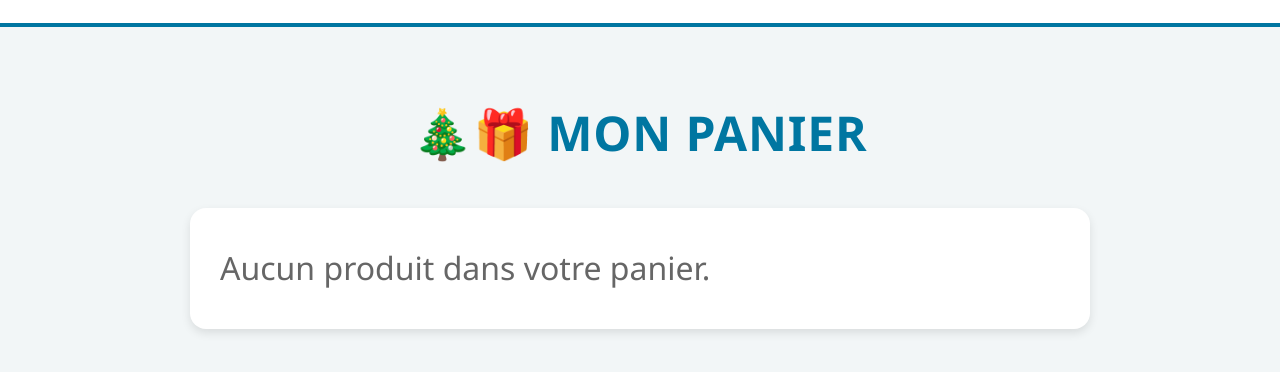
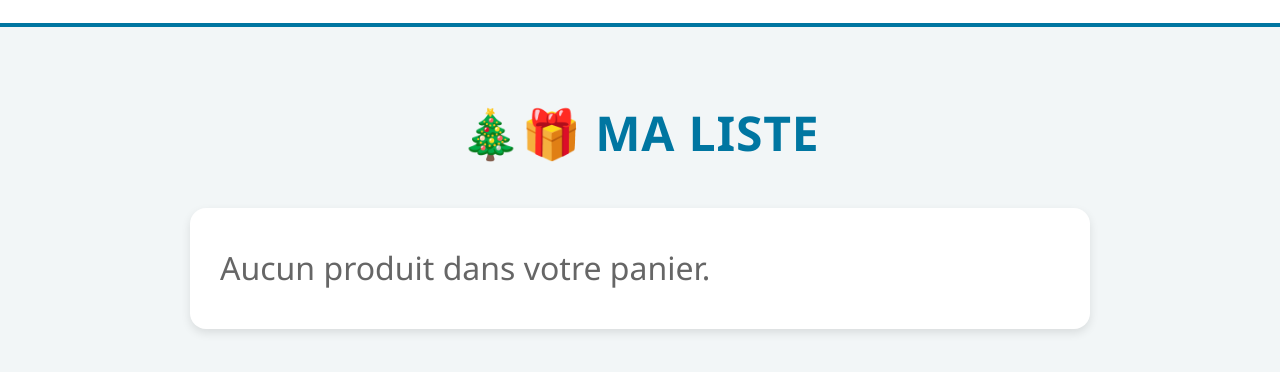
Before and after one commit to RGUERRA24/LINK-basket-demo, a plain HTML site: page index.html in a window 1280 px wide. Shown: the part 122-494 px from the top of the page. Drawn offline with Linux system fonts and the light colour scheme.

Commit message:
Update index.html

```diff
--- a/index.html
+++ b/index.html
@@ -214,7 +214,7 @@
   </header>
 
   <div class="container">
-    <h2>🎄🎁 MON PANIER</h2>
+    <h2>🎄🎁 MA LISTE</h2>
     <ul id="liste-cadeaux"></ul>
     <div class="total" id="total"></div>
   </div>
```
